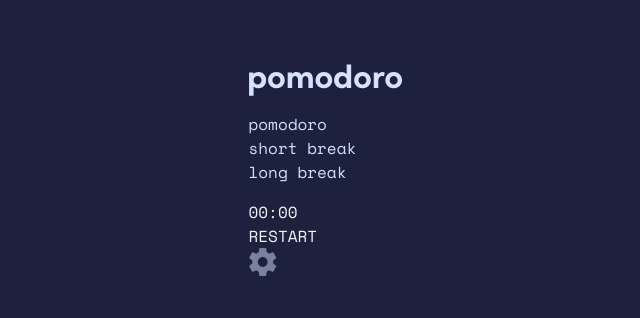
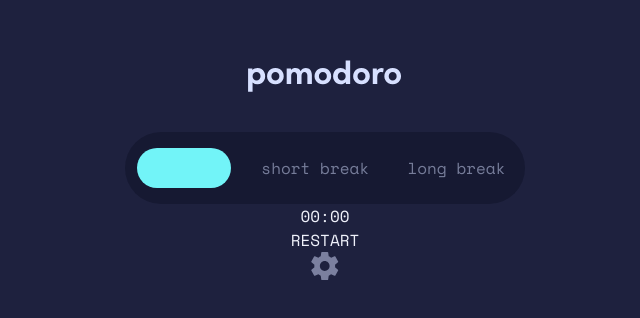
Before and after one commit to abdalla2hagos/Pomodoro, a React (Vite) app in the folder pomodoro/: page / in a window 1280 px wide. Shown: the part 230-548 px from the top of the page, without its empty margins (315-955 px from the left). Built offline with nearby package versions, Linux system fonts and the light colour scheme.

Commit message:
new features

```diff
--- a/pomodoro/src/App.jsx
+++ b/pomodoro/src/App.jsx
@@ -10,13 +10,13 @@ function App() {
   const [count, setCount] = useState(0)
 
   return (
-    <>
+    <div className='wrapper'>
     <header className='header'>
-      <h1><Logo /></h1>
+      <h1 className='logo'><Logo /></h1>
 
       <nav>
         <ul className='nav__menu'>
-          <li>pomodoro</li>
+          <li className='isActive'>pomodoro</li>
           <li>short break</li>
           <li>long break</li>
         </ul>
@@ -105,7 +105,7 @@ function App() {
 
       <button>Apply</button>
     </dialog>
-    </>
+    </div>
   )
 }
 
--- a/pomodoro/src/style.css
+++ b/pomodoro/src/style.css
@@ -10,33 +10,71 @@
   --fs-1-75: 1.75rem;
   --fs-1-18: 1.18rem;
 
-  --clr-orange: hsl(0, 91%, 71%);
-  --clr-blue: hsl(182, 91%, 71%);
-  --clr-purple: hsl(284, 89%, 74%);
-  --clr-grey-1: hsl(227, 100%, 92%);
-  --clr-grey-2: hsl(229, 52%, 96%);
-  --clr-dark-blue-1: hsl(234, 39%, 14%);
-  --clr-dark-blue-2: hsl(235, 35%, 18%);
-  --clr-white: hsl(0, 0%, 100%);
+  --clr-orange: 0, 91%, 71%;
+  --clr-blue: 182, 91%, 71%;
+  --clr-purple: 284, 89%, 74%;
+  --clr-grey-1: 227, 100%, 92%;
+  --clr-grey-2: 229, 52%, 96%;
+  --clr-dark-blue-1: 234, 39%, 14%;
+  --clr-dark-blue-2: 235, 35%, 18%;
+  --clr-white: 0, 0%, 100%;
 }
-
+/* global start */
 body{
   display: grid;
   justify-content: center;
   align-items: center;
   min-height: 100vh;
   font-family: var(--ff-s);
-  background-color: var(--clr-dark-blue-2);
+  background-color: hsl(var(--clr-dark-blue-2));
+}
+
+.wrapper{
+  display: grid;
+  text-align: center;
+}
+
+.logo,
+.footer{
+  justify-self: center;
+}
+/* global end */
+/* header start */
+.logo{
+  margin-block-end: 2.5rem;
 }
 
 .nav__menu{
-  color: var(--clr-grey-1)
+  display: flex;
+  justify-content: space-between;
+  position: relative;
+  font-size: 1rem;
+  padding: 1.5em 0;
+  border-radius: 100rem;
+  background-color: hsl(var(--clr-dark-blue-1));
+  color: hsla(var(--clr-grey-1), 0.5)
 }
 
-.main{
-  color: var(--clr-grey-2);
+.nav__menu li{
+  margin: 0 1.2rem;
 }
 
-.header > *{
-  margin-block-end: 1em;
+.isActive{
+  position: relative;
+  z-index: 2;
 }
+
+.isActive::before{
+  content: '';
+  position: absolute;
+  inset: -0.5rem;
+  border-radius: 100rem;
+  background-color: hsl(var(--clr-blue));
+  z-index: 0;
+}
+/* header end */
+/* main start */
+.main{
+  color: hsl(var(--clr-grey-2));
+}
+/* main end */
```
